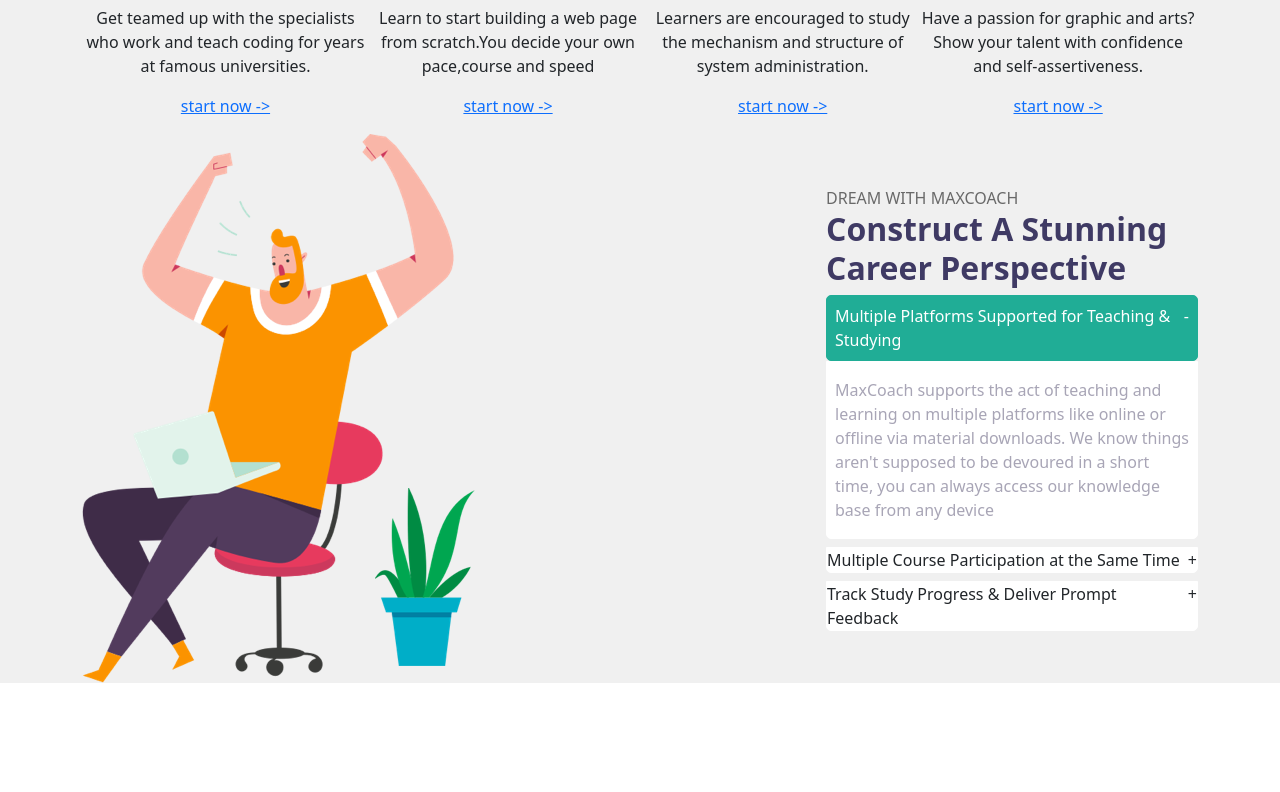
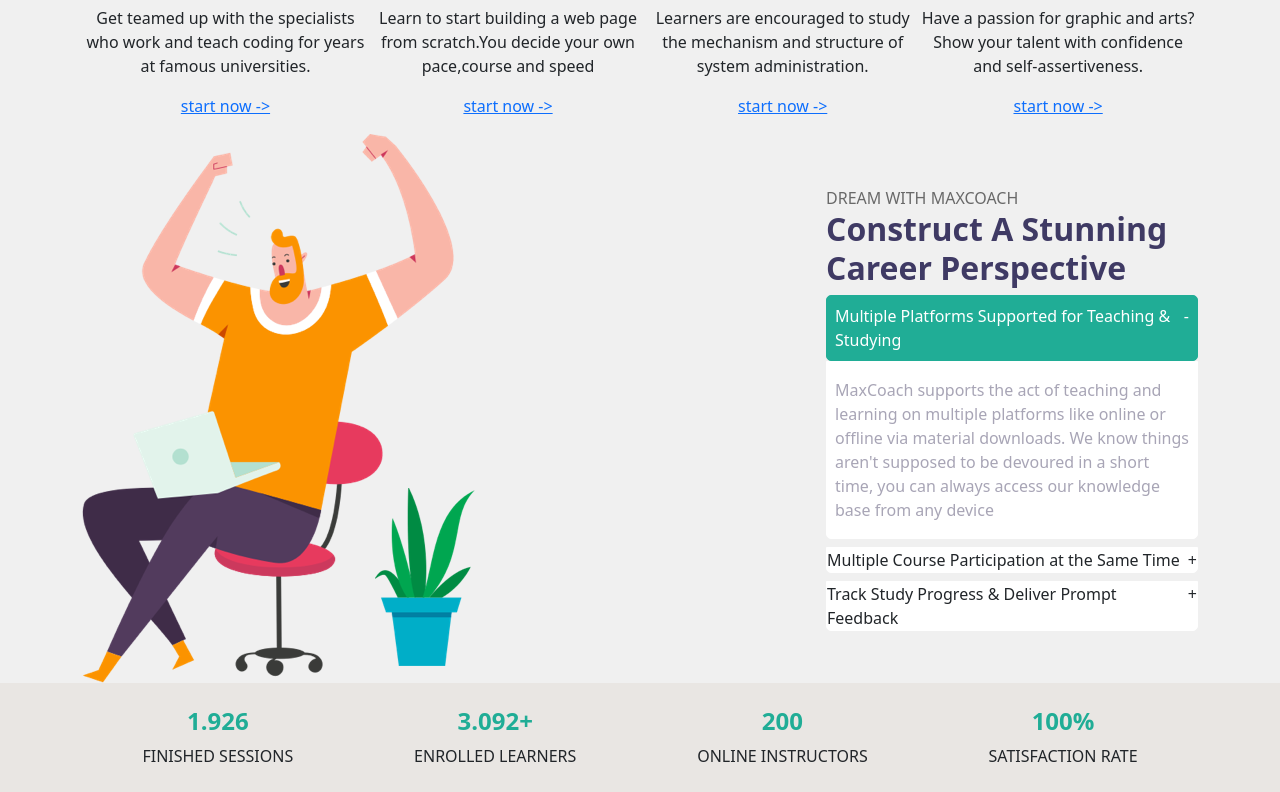
Before and after one commit to AndreaPiazza33/proj-html-vuejs, a Vue app: page / in a window 1280 px wide. Shown: the part 1079-1871 px from the top of the page. Before the commit the page ends 1762 px from the top, so only its background shows below. Built offline with nearby package versions, Linux system fonts and the light colour scheme.

Commit message:
feat: add third section

```diff
--- a/src/components/AppMain.vue
+++ b/src/components/AppMain.vue
@@ -13,10 +13,9 @@
 </script>
 
 <template>
+  <!--PRIMA SEZIONE-->
   <div class="bg-hazelnut">
-    <!--contenitore-->
     <div class="container">
-      <!--PRIMA SEZIONE-->
       <div class="flex-horizontal justify-content-between pt-3">
         <div
           class="flex-vertical col-5 justify-content-center section-title-left"
@@ -36,8 +35,9 @@
       </div>
     </div>
   </div>
+
+  <!--SECONDA SEZIONE-->
   <div class="bg-vanilla">
-    <!--SECONDA SEZIONE-->
     <div class="container">
       <div class="flex-horizontal flex-wrap justify-content-center">
         <!--titolo sezione-->
@@ -91,6 +91,30 @@
       </div>
     </div>
   </div>
+
+  <!--TERZA SEZIONE-->
+  <div class="bg-hazelnut">
+    <div class="container">
+      <div class="flex-horizontal justify-content-around py-4">
+        <div class="flex-vertical text-center">
+          <h4 class="colored-data">1.926</h4>
+          <span>FINISHED SESSIONS</span>
+        </div>
+        <div class="flex-vertical text-center">
+          <h4 class="colored-data">3.092+</h4>
+          <span>ENROLLED LEARNERS</span>
+        </div>
+        <div class="flex-vertical text-center">
+          <h4 class="colored-data">200</h4>
+          <span>ONLINE INSTRUCTORS</span>
+        </div>
+        <div class="flex-vertical text-center">
+          <h4 class="colored-data">100%</h4>
+          <span>SATISFACTION RATE</span>
+        </div>
+      </div>
+    </div>
+  </div>
 </template>
 
 <style lang="scss" scoped>
@@ -104,4 +128,8 @@
     color: hsl(250.59deg 10.43% 68.04%);
   }
 }
+.colored-data {
+  color: hsl(170.21deg 68.78% 40.2%);
+  font-weight: bolder;
+}
 </style>
```
